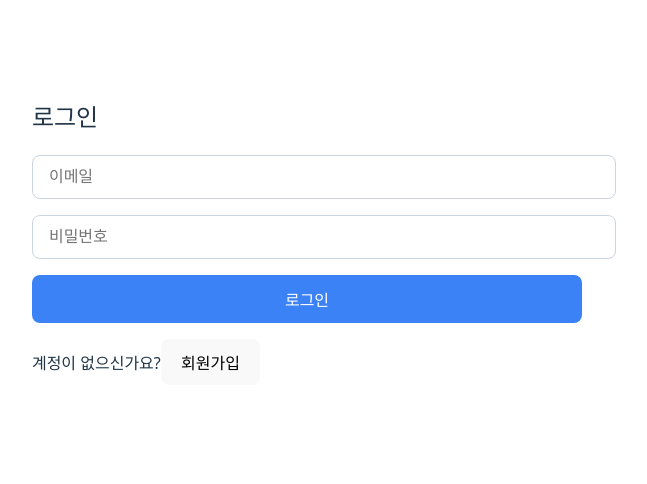
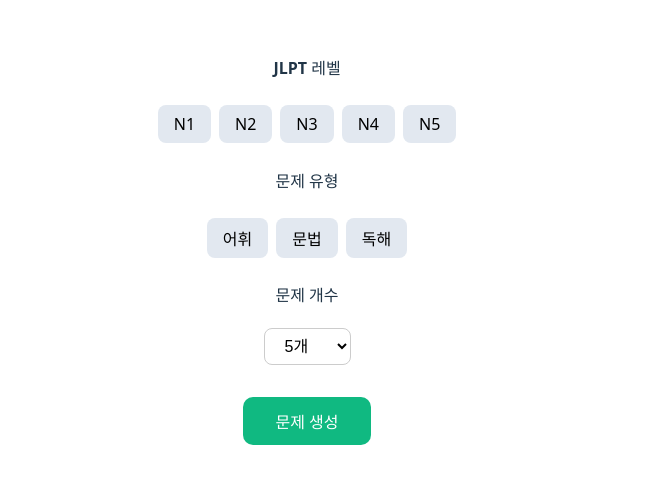
Before and after one commit to sk-prj-genai-question-app/frontend, a React (Vite) app: page / in a window 1280 px wide. Shown: the part 160-644 px from the top of the page, without its empty margins (333-980 px from the left). Built offline with nearby package versions, Linux system fonts and the light colour scheme.

Commit message:
문제 생성 페이지 연동

```diff
--- a/package.json
+++ b/package.json
@@ -10,8 +10,10 @@
     "preview": "vite preview"
   },
   "dependencies": {
+    "axios": "^1.10.0",
     "react": "^19.1.0",
-    "react-dom": "^19.1.0"
+    "react-dom": "^19.1.0",
+    "react-router-dom": "^7.6.3"
   },
   "devDependencies": {
     "@eslint/js": "^9.29.0",
--- a/src/App.jsx
+++ b/src/App.jsx
@@ -1,11 +1,17 @@
 import React from 'react';
-import LoginRegisterPage from './pages/login/LoginRegisterPage'; // 경로가 다르면 수정
+import { BrowserRouter as Router, Routes, Route, Navigate } from 'react-router-dom';
+import LoginRegisterPage from './pages/login/LoginRegisterPage';
+import JLPTQuestionPage from './pages/question/JLPTQuestionPage';
 
 function App() {
   return (
-    <div className="App">
-      <LoginRegisterPage />
-    </div>
+    <Router>
+      <Routes>
+        <Route path="/" element={<JLPTQuestionPage />} />
+        <Route path="/login" element={<LoginRegisterPage />} />
+        <Route path="/question" element={<JLPTQuestionPage />} />
+      </Routes>
+    </Router>
   );
 }
 
--- a/src/components/question/LevelSelector.jsx
+++ b/src/components/question/LevelSelector.jsx
@@ -1,22 +1,18 @@
 import React from 'react';
-
 const levels = ['N1', 'N2', 'N3', 'N4', 'N5'];
 
-const LevelSelector = ({ selected, onSelect }) => {
-  return (
+const LevelSelector = ({ selected, onSelect }) => (
   <div className="selector-group">
     <h4>JLPT 레벨</h4>
-      {levels.map((level) => (
+    {levels.map((lv) => (
       <button
-          key={level}
-          className={`selector-btn ${selected === level ? 'active' : ''}`}
-          onClick={() => onSelect(level)}
+        key={lv}
+        className={`selector-btn ${selected === lv ? 'active' : ''}`}
+        onClick={() => onSelect(lv)}
       >
-          {level}
+        {lv}
       </button>
     ))}
   </div>
 );
-};
-
 export default LevelSelector;
--- /dev/null
+++ b/src/components/question/QuestionDisplay.css
@@ -0,0 +1,22 @@
+.choice-btn {
+  width: 100%;
+  text-align: left;
+  padding: 0.5rem 0.75rem;
+  border: 1px solid #cbd5e1;
+  border-radius: 6px;
+  margin: 0.3rem 0;
+  background: #fff;
+  cursor: pointer;
+}
+.choice-btn:hover { background:#f3f4f6; }
+.choice-btn.chosen  { border-color:#3b82f6; background:#eff6ff; }
+.choice-btn.correct { border-color:#10b981; background:#dcfce7; }
+.choice-btn.wrong   { border-color:#ef4444; background:#fee2e2; }
+
+.explanation {
+  margin-top: 1rem;
+  padding: 0.75rem;
+  background:#fafaf9;
+  border-left:4px solid #10b981;
+  border-radius:4px;
+}
--- a/src/components/question/QuestionDisplay.jsx
+++ b/src/components/question/QuestionDisplay.jsx
@@ -1,9 +1,51 @@
 import React from 'react';
+import './QuestionDisplay.css';   // ▸ 선택 색상용 (선택 사항)
 
-const QuestionDisplay = ({ content }) => {
+const QuestionDisplay = ({
+  problem,
+  selected,
+  setSelected,
+  showAnswer,
+  showExp
+}) => {
+  if (!problem) return null;
+
   return (
     <div className="question-box">
-      {content ? <pre>{content}</pre> : <p>문제를 생성해보세요!</p>}
+      <h3>{problem.problemTitleParent}</h3>
+      {problem.problemTitleChild && <h4>{problem.problemTitleChild}</h4>}
+      {problem.problemContent && <p>{problem.problemContent}</p>}
+
+      <ol className="choice-list">
+        {problem.choices.map((c) => {
+          const isChosen  = selected === c.number;
+          const isCorrect = showAnswer && c.isCorrect;
+          const wrongPick = showAnswer && isChosen && !c.isCorrect;
+
+          return (
+            <li key={c.number}>
+              <button
+                className={
+                  'choice-btn' +
+                  (isChosen   ? ' chosen'   : '') +
+                  (isCorrect  ? ' correct'  : '') +
+                  (wrongPick  ? ' wrong'    : '')
+                }
+                onClick={() => setSelected(c.number)}
+                disabled={showAnswer} /* 정답 확인 후 잠금 */
+              >
+                {c.number}. {c.content}
+              </button>
+            </li>
+          );
+        })}
+      </ol>
+
+      {showAnswer && showExp && (
+        <div className="explanation">
+          <strong>해설:</strong> {problem.explanation}
+        </div>
+      )}
     </div>
   );
 };
--- /dev/null
+++ b/src/components/question/TypeSelector.jsx
@@ -0,0 +1,24 @@
+import React from 'react';
+
+const types = [
+  { label: '어휘', value: 'V' },
+  { label: '문법', value: 'G' },
+  { label: '독해', value: 'R' },
+];
+
+const TypeSelector = ({ selected, onSelect }) => (
+  <div className="selector-group">
+    <h4>문제 유형</h4>
+    {types.map((type) => (
+      <button
+        key={type.value}
+        className={`selector-btn ${selected === type.value ? 'active' : ''}`}
+        onClick={() => onSelect(type.value)}
+      >
+        {type.label}
+      </button>
+    ))}
+  </div>
+);
+
+export default TypeSelector;
--- a/src/pages/question/JLPTQuestionPage.css
+++ b/src/pages/question/JLPTQuestionPage.css
@@ -35,6 +35,15 @@
   cursor: pointer;
 }
 
+.dropdown {
+  padding: 0.5rem 1rem;
+  border-radius: 8px;
+  border: 1px solid #ccc;
+  font-size: 1rem;
+  background-color: white;
+  cursor: pointer;
+}
+
 .question-box {
   margin-top: 2rem;
   padding: 1rem;
@@ -43,3 +52,13 @@
   text-align: left;
   white-space: pre-wrap;
 }
+
+.info {
+  color: #10b981;
+  font-weight: bold;
+  margin-top: 1rem;
+}
+
+.error {
+  color: crimson;
+}
--- a/src/pages/question/JLPTQuestionPage.jsx
+++ b/src/pages/question/JLPTQuestionPage.jsx
@@ -1,37 +1,130 @@
 import React, { useState } from 'react';
-import LevelSelector from '../components/LevelSelector';
-import DifficultySelector from '../components/DifficultySelector';
-import QuestionDisplay from '../components/QuestionDisplay';
+import axios from 'axios';
+
+import LevelSelector from '../../components/question/LevelSelector';
+import TypeSelector  from '../../components/question/TypeSelector';
+import QuestionDisplay from '../../components/question/QuestionDisplay';
+
 import './JLPTQuestionPage.css';
 
 const JLPTQuestionPage = () => {
-  const [level, setLevel] = useState(null);
-  const [difficulty, setDifficulty] = useState(null);
-  const [question, setQuestion] = useState('');
+  /* 선택 옵션 */
+  const [level, setLevel]   = useState(null); // N1~N5
+  const [type,  setType]    = useState(null); // V/G/R
+  const [amount, setAmount] = useState(5);    // 문제 개수
 
-  const handleGenerateQuestion = async () => {
-    if (!level || !difficulty) {
-      alert('레벨과 난이도를 모두 선택하세요.');
-      return;
+  /* 문제 진행 */
+  const [questions, setQuestions] = useState([]);
+  const [idx,  setIdx] = useState(0);
+
+  /* 보기·해설 상태 */
+  const [showAnswer,      setShowAnswer]      = useState(false);
+  const [showExplanation, setShowExplanation] = useState(false);
+
+  /* --- 문제 가져오기 -------------------------------------------------- */
+  const fetchQuestions = async () => {
+    const params = { page: 0, size: amount };
+
+    // level / type 둘 중 하나만 전송
+    if (level && !type) params.level        = level;
+    else if (type && !level) params.problemType = type;
+    else if (level && type) params.level = level; // level 우선(임시)
+
+    try {
+      const { data } = await axios.get('/api/problems', { params });
+      if (data.content?.length) {
+        setQuestions(data.content);
+        setIdx(0);
+        setShowAnswer(false);
+        setShowExplanation(false);
+      } else {
+        alert('해당 조건에 맞는 문제가 없습니다.');
+      }
+    } catch (e) {
+      console.error(e);
+      alert('문제 불러오기 실패');
     }
+  };
 
-    // 👉 여기에 LangGraph 호출 로직을 넣으세요
-    const generated = `레벨 ${level}, 난이도 ${difficulty} 문제 예시:\n\n「猫」は英語で何と言いますか？\nA. Dog\nB. Cat\nC. Bird\nD. Fish`;
-    setQuestion(generated);
+  /* --- 문제 넘기기 ---------------------------------------------------- */
+  const nextQuestion = () => {
+    if (idx < questions.length - 1) {
+      setIdx(prev => prev + 1);
+      setShowAnswer(false);
+      setShowExplanation(false);
+    } else {
+      alert('마지막 문제입니다.');
+    }
   };
+
+  /* 현재 문제 */
+  const current = questions[idx];
 
   return (
     <div className="jlpt-container">
-      <h2 className="jlpt-title">JLPT 문제 생성기</h2>
+      {/* 선택 UI -------------------------------------------------------- */}
+      <LevelSelector
+        selected={level}
+        onSelect={(lvl) => { setLevel(lvl); setType(null); }}
+      />
+      <TypeSelector
+        selected={type}
+        onSelect={(tp) => { setType(tp); setLevel(null); }}
+      />
 
-      <LevelSelector selected={level} onSelect={setLevel} />
-      <DifficultySelector selected={difficulty} onSelect={setDifficulty} />
+      <div className="selector-group">
+        <h4>문제 개수</h4>
+        <select
+          value={amount}
+          onChange={(e) => setAmount(Number(e.target.value))}
+          className="dropdown"
+        >
+          {Array.from({ length: 20 }, (_, i) => i + 1).map(n => (
+            <option key={n} value={n}>{n}개</option>
+          ))}
+        </select>
+      </div>
 
-      <button className="generate-btn" onClick={handleGenerateQuestion}>
+      <button className="generate-btn" onClick={fetchQuestions}>
         문제 생성
       </button>
 
-      <QuestionDisplay content={question} />
+      {/* 문제 출력 ------------------------------------------------------ */}
+      {current && (
+        <>
+          <QuestionDisplay
+            problem={current}
+            selectedAnswer={showAnswer}
+            showExplanation={showExplanation}
+          />
+
+          <div className="actions">
+            {!showAnswer && (
+              <button className="generate-btn" onClick={() => setShowAnswer(true)}>
+                정답 확인
+              </button>
+            )}
+
+            {showAnswer && (
+              <>
+                <button
+                  className="generate-btn"
+                  onClick={() => setShowExplanation(prev => !prev)}
+                >
+                  {showExplanation ? '해설 숨기기' : '해설 보기'}
+                </button>
+                <button className="generate-btn" onClick={nextQuestion}>
+                  문제 넘기기
+                </button>
+              </>
+            )}
+          </div>
+
+          <p style={{ marginTop: 8 }}>
+            ( {idx + 1} / {questions.length} )
+          </p>
+        </>
+      )}
     </div>
   );
 };
```
Also changed, not shown: src/components/question/DifficultySelector.jsx (deleted, +0 -22 lines), 1 other file (tests, documents, lock files or other folders). Lines whose indentation alone changed are shown as unchanged.
